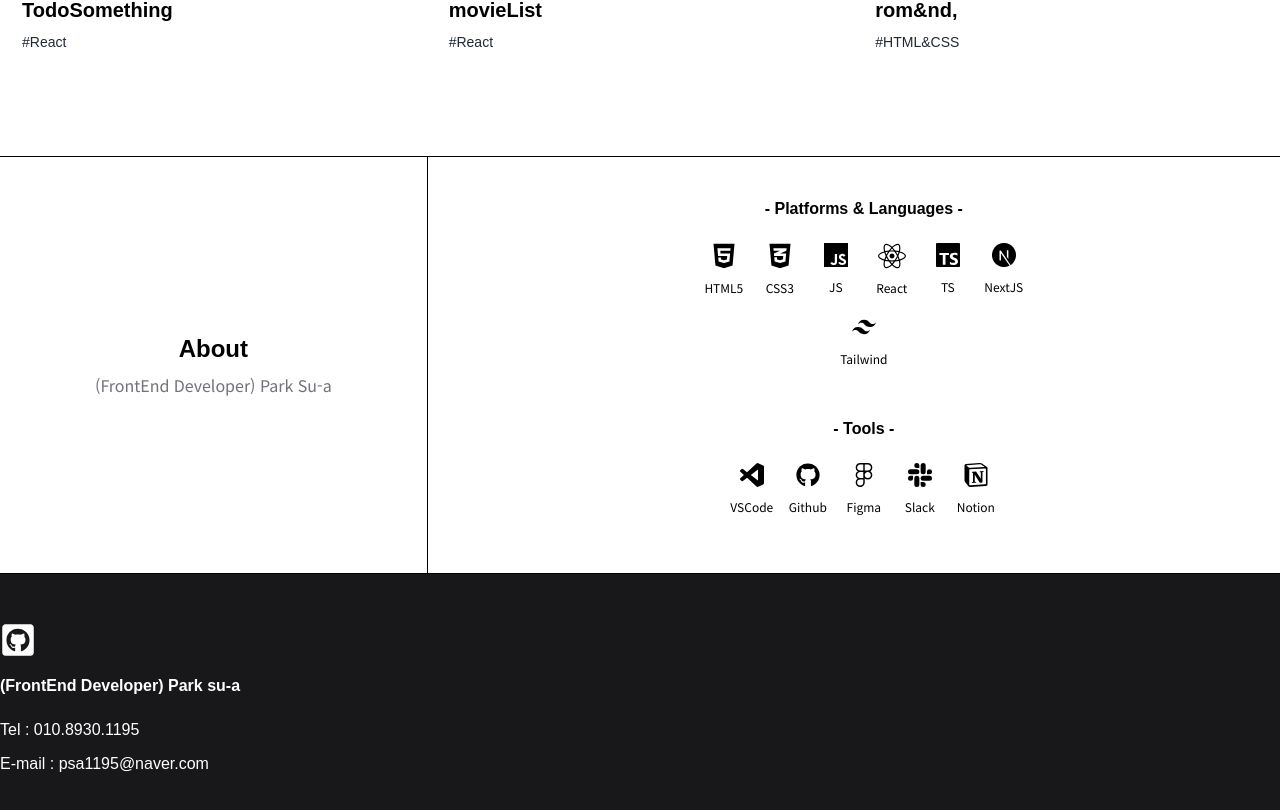
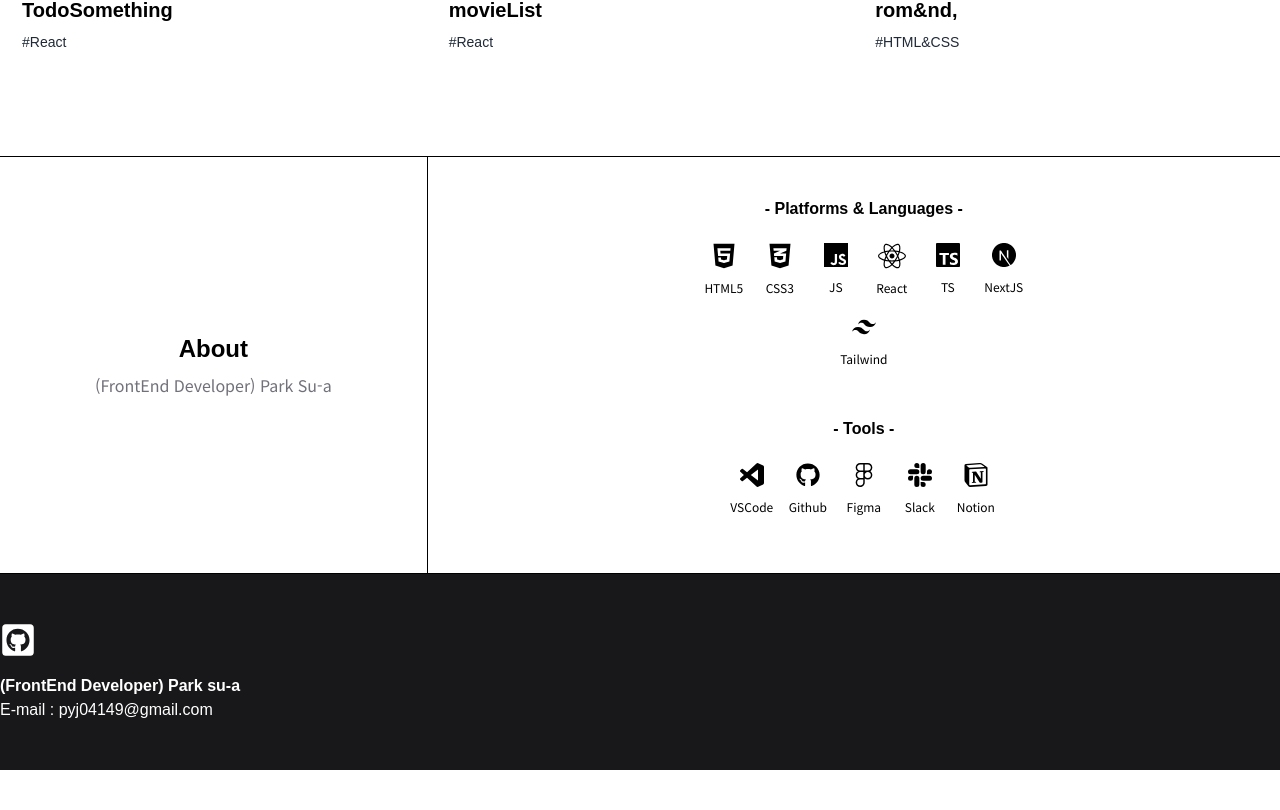
Before and after one commit to Dorabang/next-portfolio-app, a Next.js app: page / in a window 1280 px wide. Shown: the part 1215-2025 px from the top of the page. After the commit the page ends 1985 px from the top, so only its background shows below. Built offline with nearby package versions, Linux system fonts and the light colour scheme.

Commit message:
chore: 개인정보보호~!

```diff
--- a/app/components/Footer/Footer.tsx
+++ b/app/components/Footer/Footer.tsx
@@ -17,9 +17,7 @@ const Footer = () => {
         <address className={`${notoSerifKR.className} dark:text-zinc-400 pt-4`}>
           <span className='font-bold'>(FrontEnd Developer) Park su-a</span>
           <br />
-          <span className='pt-5 pb-2.5 inline-block'>Tel : 010.8930.1195</span>
-          <br />
-          E-mail : psa1195@naver.com
+          E-mail : pyj04149@gmail.com
         </address>
       </div>
     </footer>
--- a/app/portfolio/[id]/page.tsx
+++ b/app/portfolio/[id]/page.tsx
@@ -20,7 +20,7 @@ interface paramsType {
 //   console.log(project);
 
 //   return {
-//     title: `Sem;Colon || ${project?.name}`,
+//     title: `${project?.name} || Sem;Colon`,
 //   };
 // }
 
@@ -29,7 +29,7 @@ const Wrapper = ({ children }: { children: React.ReactNode }) => {
     <div
       className='fixed 2xl:right-[9.64%] xl:right-[7.8%] lg:right-3 md:right-[9.6%] right-4
       lg:bottom-28 bottom-[6.5rem] flex justify-center items-center rounded-lg text-center
-bg-[#979942] text-white cursor-pointer border border-solid border-zinc-50'
+    bg-[#979942] text-white cursor-pointer border border-solid border-zinc-50'
     >
       {children}
     </div>
```
